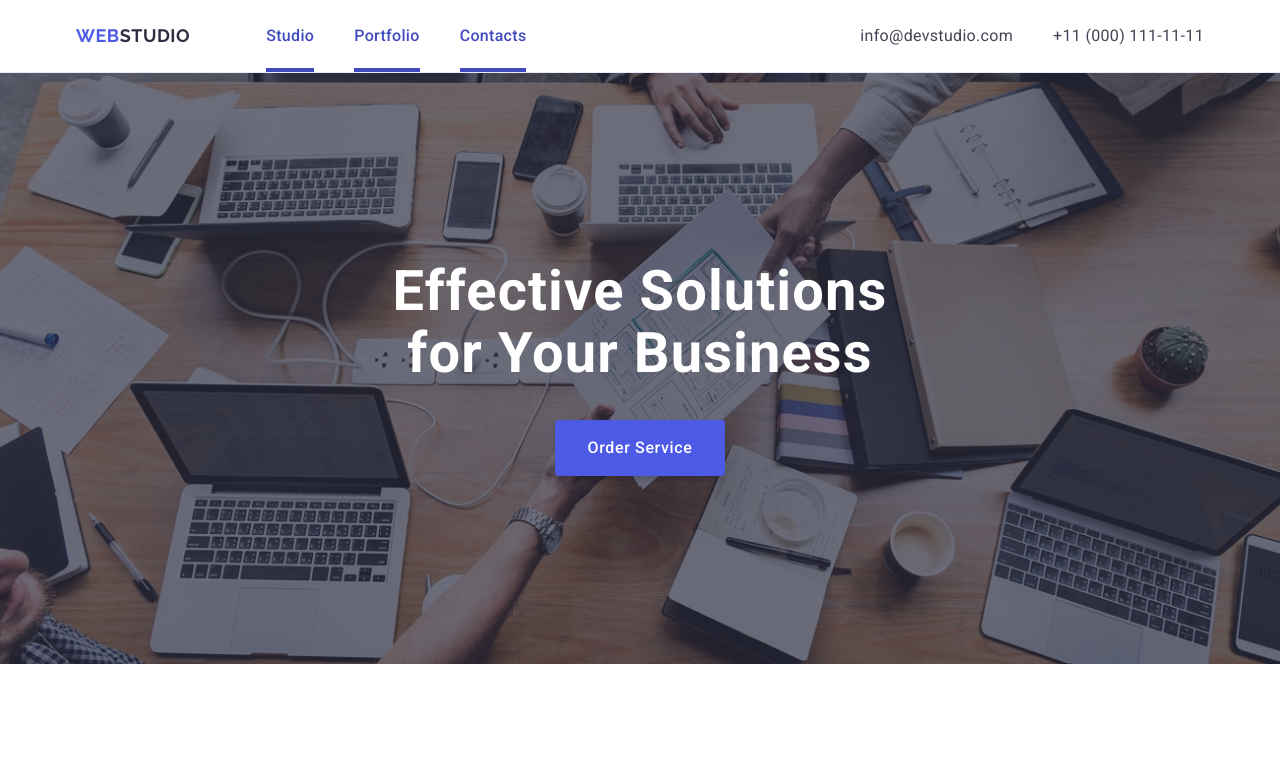
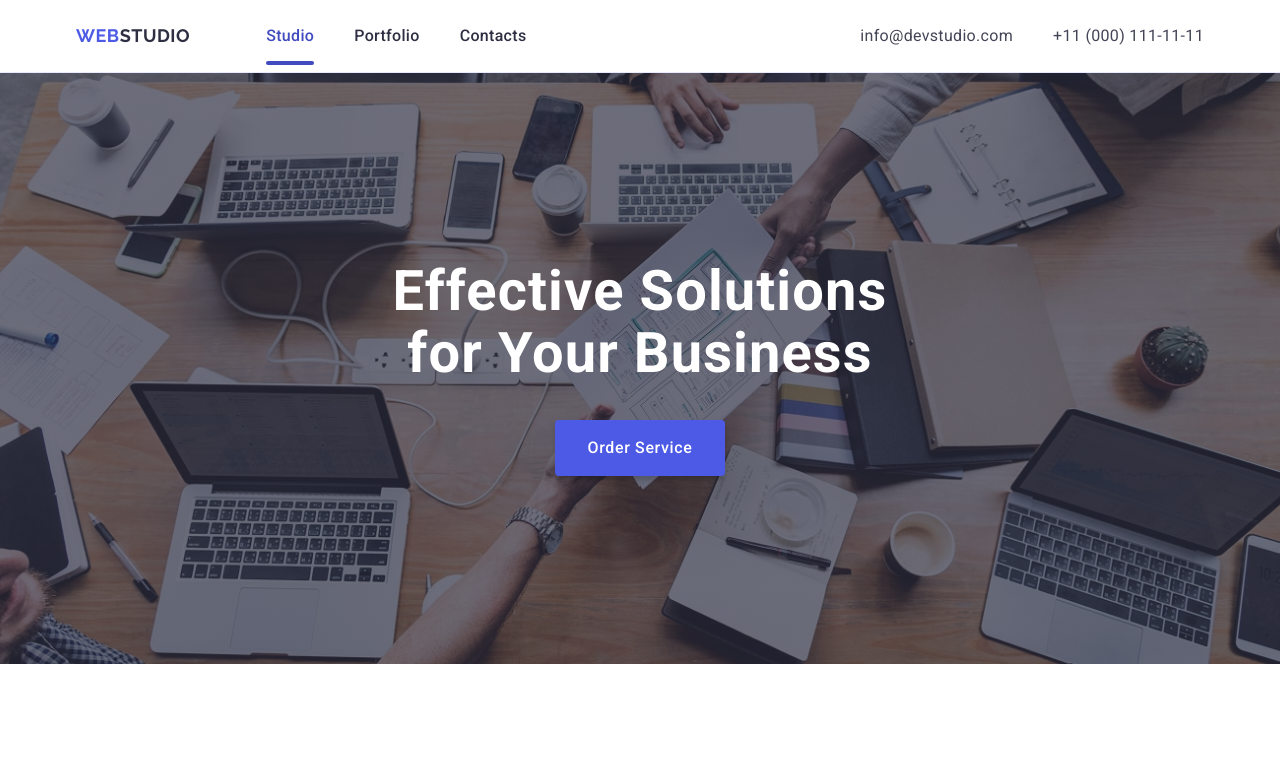
Before and after one commit to Tatiana0902L/goit-markup-hw-06, a plain HTML site: page index.html in a window 1280 px wide. Shown: the top 780 px of the page. Drawn offline with nearby package versions, Linux system fonts and the light colour scheme.

Commit message:
виправила помилку

```diff
--- a/css/styles.css
+++ b/css/styles.css
@@ -155,9 +155,6 @@ button {
     padding: 24px 0;
     position: relative;
     text-decoration: none;
-    border-bottom: 4px solid #404bbf;
-    padding-bottom: 20px;
-    color: #404bbf;
   }
 
   .link {
@@ -186,6 +183,28 @@ button {
 
   .burger-btn {
     display: none;
+  }
+
+  .link-underline {
+    position: relative;
+    text-decoration: none;
+    font-weight: 500;
+    font-size: 16px;
+    line-height: 1.5;
+    letter-spacing: 0.02em;
+    color: #404bbf;
+  }
+
+  .link-underline::after {
+    border-radius: 2px;
+    width: 100%;
+    height: 4px;
+    left: 0;
+    bottom: -20px;
+    background: #404bbf;
+    content: "";
+    position: absolute;
+    transform: scaleX(1);
   }
 }
 
@@ -493,7 +512,7 @@ button {
 
 .second {
   background-color: #fff;
-  padding: 96px 16px;
+  padding: 96px 0;
 }
 
 .second-page-list {
@@ -541,8 +560,7 @@ button {
 
 @media screen and (min-width: 1158px) {
   .second {
-    padding-top: 120px;
-    padding-bottom: 120px;
+    padding: 120px 0;
   }
 
   .second-page-list {
--- a/index.html
+++ b/index.html
@@ -28,7 +28,7 @@
             >WEB<span class="accent-logo">Studio</span></a
           >
           <ul class="nav-sckrol">
-            <li><a href="./index.html" class="link">Studio</a></li>
+            <li><a href="./index.html" class="link-underline">Studio</a></li>
             <li><a href="" class="link">Portfolio</a></li>
             <li><a href="" class="link">Contacts</a></li>
           </ul>
```
